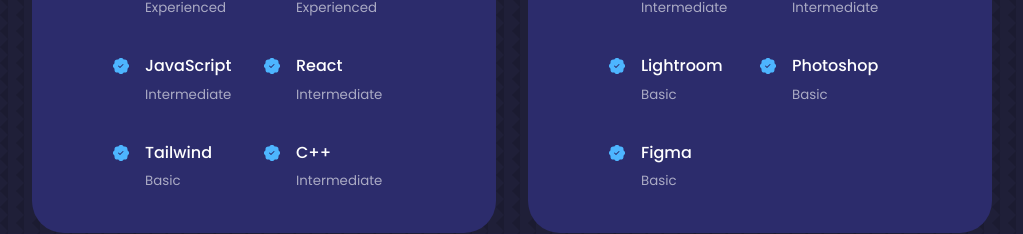
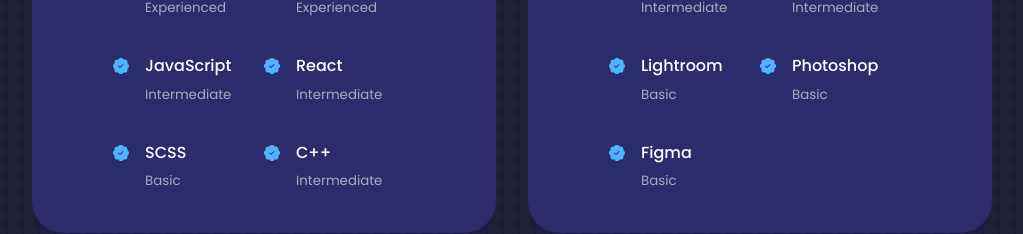
Before and after one commit to GiuliaIvan/portfolio-updatedVersion, a React (Create React App) app: page / in a window 1280 px wide. Shown: the part 1817-2051 px from the top of the page, without its empty margins (128-1151 px from the left). Built offline with nearby package versions, Linux system fonts and the light colour scheme.

Commit message:
Update experience.jsx

```diff
--- a/src/components/experience/experience.jsx
+++ b/src/components/experience/experience.jsx
@@ -43,7 +43,7 @@ const Experience = () => {
             <article className="experience__details">
               <BsPatchCheckFill className="experience__details-icon" />
               <div>
-                <h4>Tailwind</h4>
+                <h4>SCSS</h4>
                 <small className="text-light">Basic</small>
               </div>
             </article>
```
